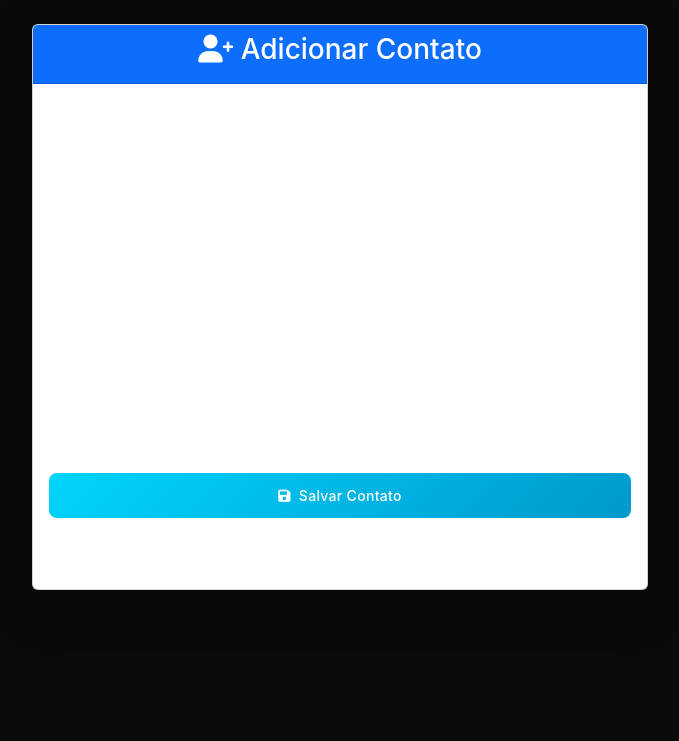
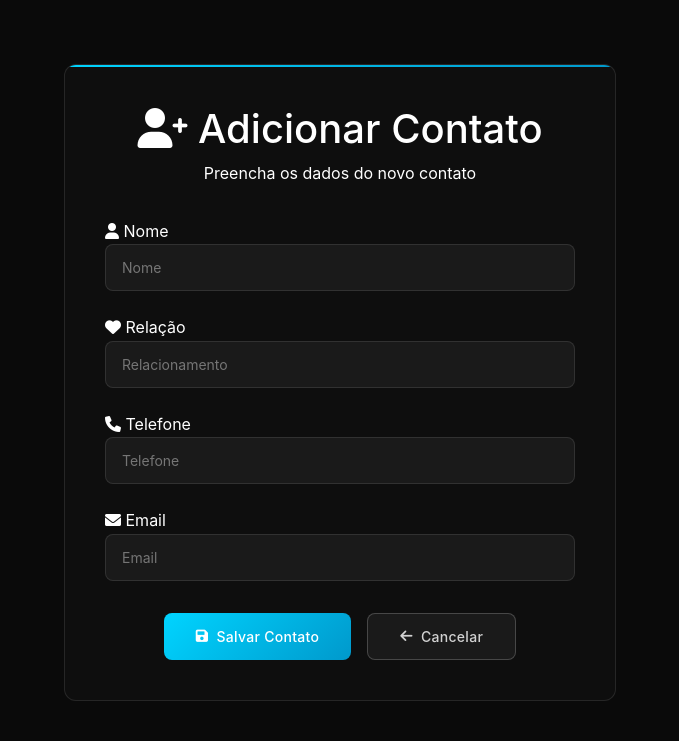
Before and after one commit to cDorth/django-pro, a Django app: page /add/ in a window 1280 px wide. Shown: the part 138-879 px from the top of the page, without its empty margins (300-979 px from the left). Before the commit the page ends 728 px from the top, so only its background shows below. Run offline with Django 5.2, Linux system fonts and the light colour scheme.

Commit message:
css pronto

```diff
--- a/mycontacts/templates/mycontacts/add.html
+++ b/mycontacts/templates/mycontacts/add.html
@@ -1,36 +1,52 @@
-
 {% extends 'mycontacts/background.html' %}
 {% load static %}
 
+{% block title %}Adicionar Contato{% endblock %}
+
+{% block css %}
+<link rel="stylesheet" href="{% static 'css/add.css' %}">
+{% endblock %}
+
 {% block content %}
-<div class="container-add">
-    <div class="row justify-content-center">
-        <div class="col-md-6">
-            <div class="card shadow-lg">
-                <div class="card-header bg-primary text-white text-center">
-                    <h3><i class="fas fa-user-plus"></i> Adicionar Contato</h3>
+<div class="container">
+    <div class="form-container">
+        <div class="form-header">
+            <h1><i class="fas fa-user-plus"></i> Adicionar Contato</h1>
+            <p>Preencha os dados do novo contato</p>
         </div>
-                <div class="card-body">
-                    <form id="add-contact-form" method="POST">
+
+        <form id="add-contact-form" method="POST" class="contact-form">
             {% csrf_token %}
-                        <div class="form-group mb-3">
-                            <label class="form-label">Nome</label>
+            <div class="form-group">
+                <label for="{{ form.name.id_for_label }}">
+                    <i class="fas fa-user"></i> Nome
+                </label>
                 {{ form.name }}
             </div>
-                        <div class="form-group mb-3">
-                            <label class="form-label">Relacionamento</label>
+
+            <div class="form-group">
+                <label for="{{ form.relation.id_for_label }}">
+                    <i class="fas fa-heart"></i> Relação
+                </label>
                 {{ form.relation }}
             </div>
-                        <div class="form-group mb-3">
-                            <label class="form-label">Telefone</label>
+
+            <div class="form-group">
+                <label for="{{ form.phone.id_for_label }}">
+                    <i class="fas fa-phone"></i> Telefone
+                </label>
                 {{ form.phone }}
             </div>
-                        <div class="form-group mb-3">
-                            <label class="form-label">Email</label>
+
+            <div class="form-group">
+                <label for="{{ form.email.id_for_label }}">
+                    <i class="fas fa-envelope"></i> Email
+                </label>
                 {{ form.email }}
             </div>
-                        <div class="d-grid gap-2">
-                            <button type="submit" class="btn btn-primary btn-lg">
+
+            <div class="form-actions">
+                <button type="submit" class="btn btn-primary">
                     <i class="fas fa-save"></i> Salvar Contato
                 </button>
                 <a href="{% url 'show' %}" class="btn btn-secondary">
@@ -40,7 +56,8 @@
         </form>
     </div>
 </div>
-        </div>
-    </div>
-</div>
-{% endblock content %}
+{% endblock %}
+
+{% block js %}
+<script src="{% static 'js/add.js' %}"></script>
+{% endblock %}
```
Lines whose indentation alone changed are shown as unchanged.
